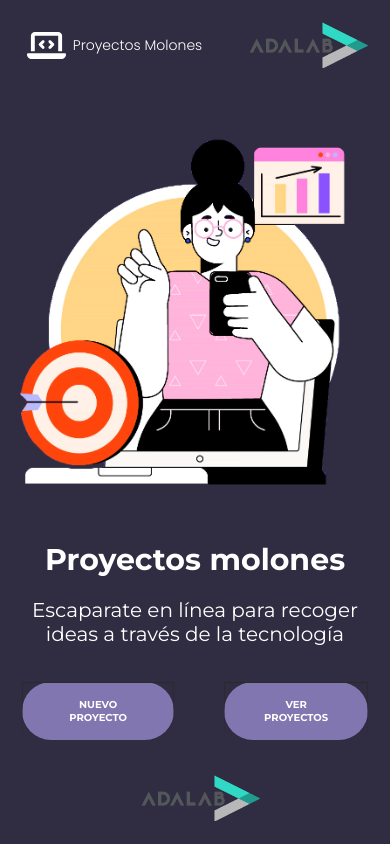
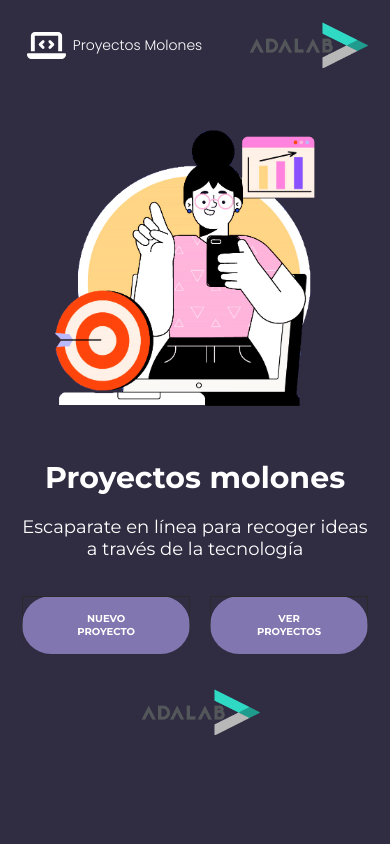
Before and after one commit to francheskajcg/project-promo-cpt-module-4-team-1, a React (Vite) app in the folder FRONTEND/: page / in a window 390 px wide. Built offline with nearby package versions, Linux system fonts and the light colour scheme.

Commit message:
landing responsive

```diff
--- a/FRONTEND/src/styles/App.scss
+++ b/FRONTEND/src/styles/App.scss
@@ -1,3 +1,4 @@
+@use 'core/mixins';
 @use 'core/reset';
 @use 'layout/header';
 @use 'layout/hero';
--- /dev/null
+++ b/FRONTEND/src/styles/core/_mixins.scss
@@ -0,0 +1,17 @@
+@mixin mobile {
+    @media (max-width: 768px) {
+        @content;
+    }
+  }
+
+  @mixin tablet {
+    @media (min-width: 768px) {
+        @content;
+    }
+  }
+
+  @mixin desktop {
+    @media (min-width: 1200px) {
+        @content;
+    }
+  }
--- a/FRONTEND/src/styles/layout/_landing.scss
+++ b/FRONTEND/src/styles/layout/_landing.scss
@@ -1,3 +1,5 @@
+@use '../core/mixins' as mx;
+
 .landing {
   display: flex;
   flex-direction: column;
@@ -6,8 +8,12 @@
   align-items: center;
 
   &__text {
-    font-size: 20px;
+    font-size: 18px;
     margin-bottom: 20px;
+
+    @include mx.tablet {
+      font-size: 20;
+    }
   }
 }
 
@@ -19,14 +25,17 @@
 }
 
 .graphic {
-  width: 350px;
+  width: 280px;
   display: flex;
   flex-direction: row;
 
+  @include mx.tablet {
+    width: 350px;
+  }
 }
 
 .btn__links {
   display: flex;
   justify-content: space-between;
-  gap: 50px;
+  gap: 20px;
 }
```
Also changed, not shown: FRONTEND/src/styles/core/_reset.scss (line endings or trailing spaces).
